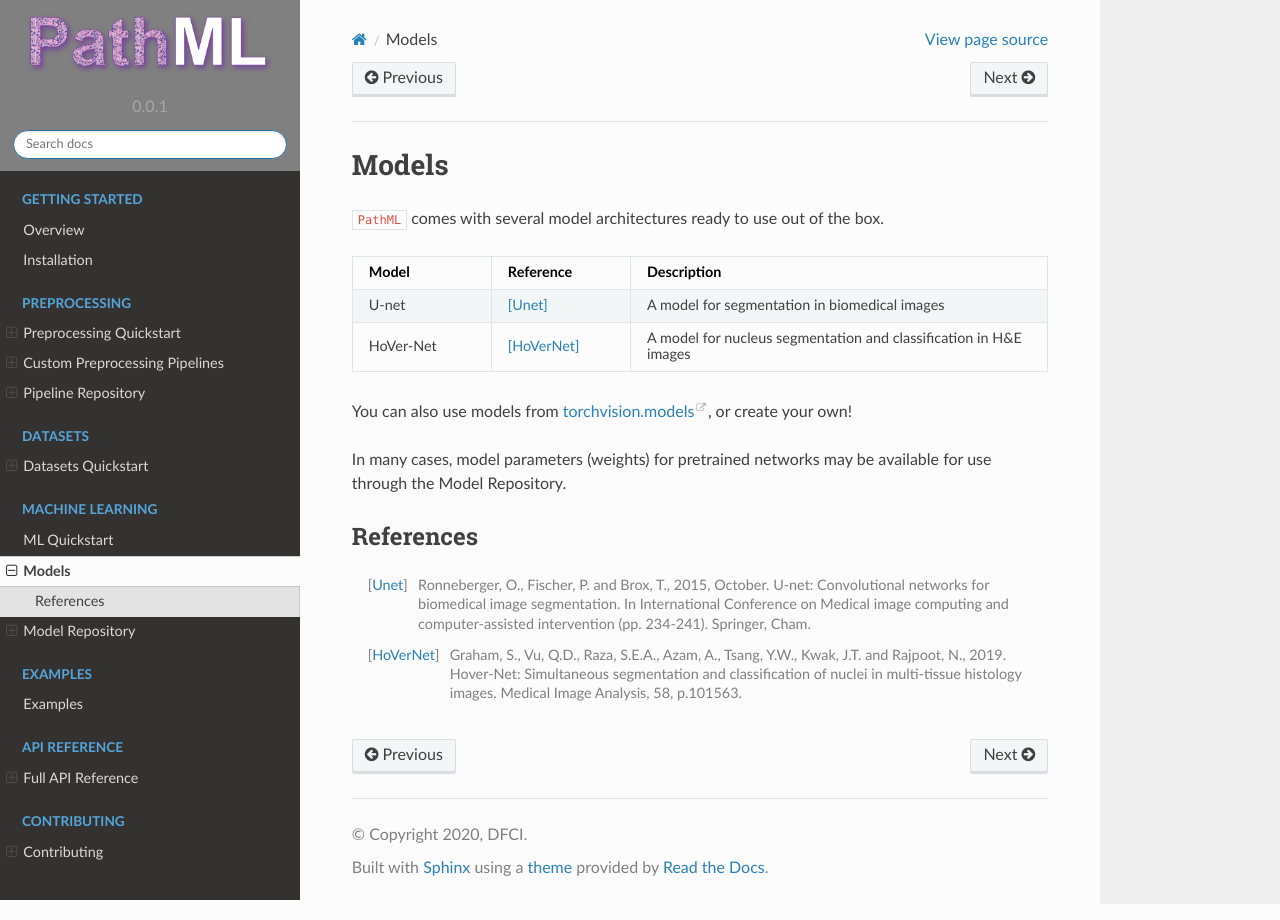
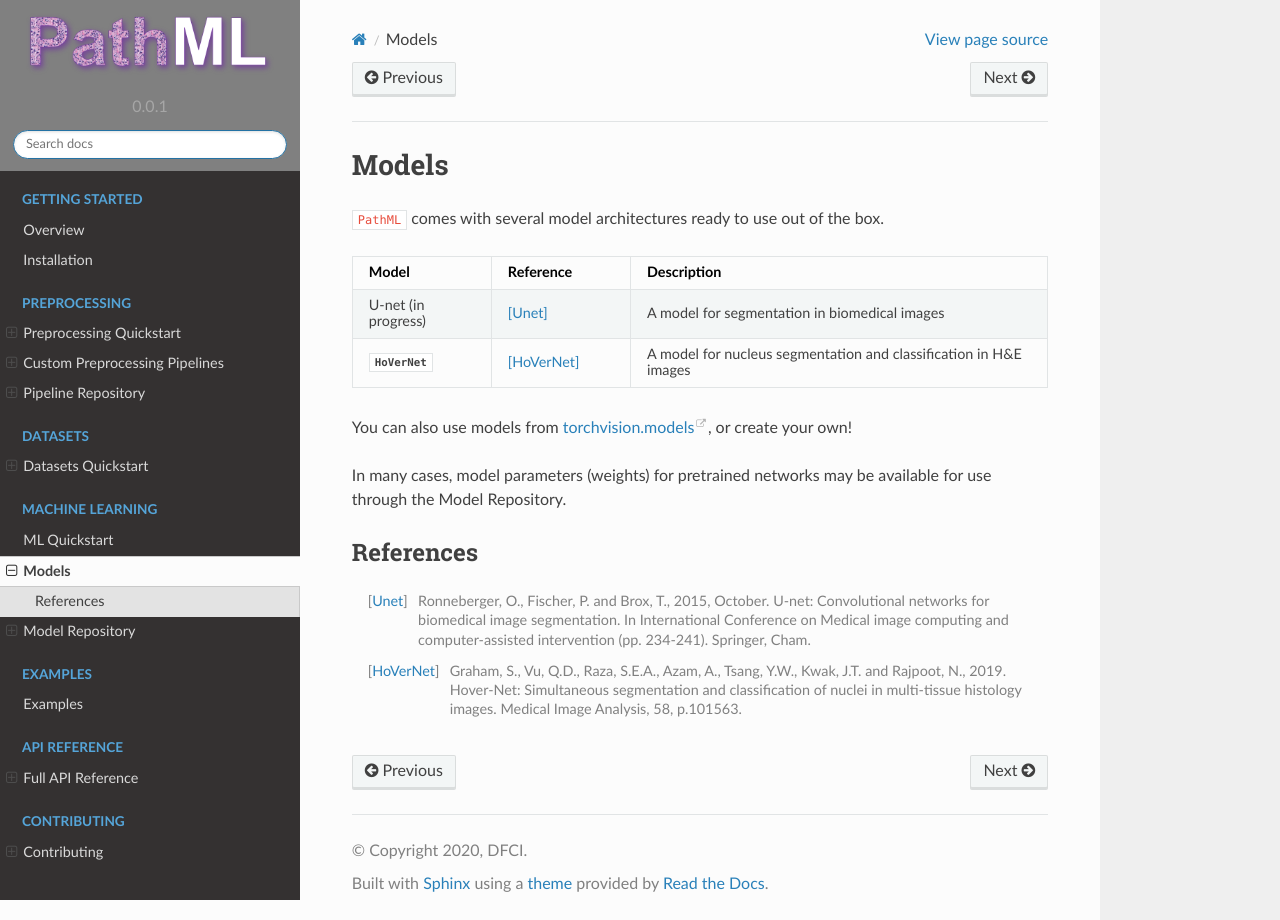
Before and after one commit to Dana-Farber-AIOS/pathml, a Sphinx documentation site: the page built from docs/source/models.rst, in a window 1280 px wide. Built offline with Sphinx 7.4.7 and the Read the Docs theme 2.0.0, drawn with Linux system fonts in a browser that asks for light colours; formulas are drawn with MathJax 3; pages that are not in the unit, such as notebooks, are missing from menus.

Commit message:
update hovernet docs

```diff
--- a/docs/source/examples.rst
+++ b/docs/source/examples.rst
@@ -8,3 +8,4 @@
 
     examples/link_stain_normalization
     examples/link_nucleus_detection
+    examples/link_train_hovernet
--- a/docs/source/models.rst
+++ b/docs/source/models.rst
@@ -6,12 +6,12 @@
 .. table::
     :widths: 20, 20, 60
 
-    ========= ============ =============
-    Model     Reference    Description
-    ========= ============ =============
-    U-net     [Unet]_      A model for segmentation in biomedical images
-    HoVer-Net [HoVerNet]_  A model for nucleus segmentation and classification in H&E images
-    ========= ============ =============
+    ===================================== ============ =============
+    Model                                 Reference    Description
+    ===================================== ============ =============
+    U-net    (in progress)                [Unet]_      A model for segmentation in biomedical images
+    :class:`~pathml.ml.hovernet.HoVerNet` [HoVerNet]_  A model for nucleus segmentation and classification in H&E images
+    ===================================== ============ =============
 
 You can also use models from `torchvision.models <https://pytorch.org/docs/stable/torchvision/models.html>`_, or create your own!
 
```
Also changed, not shown: 2 other files.
